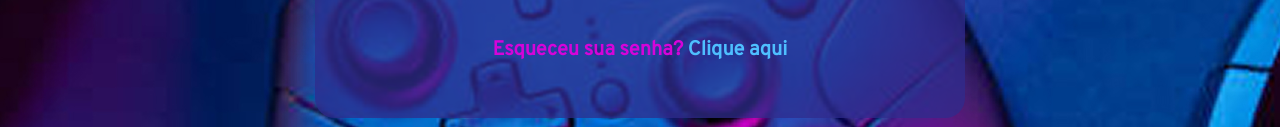
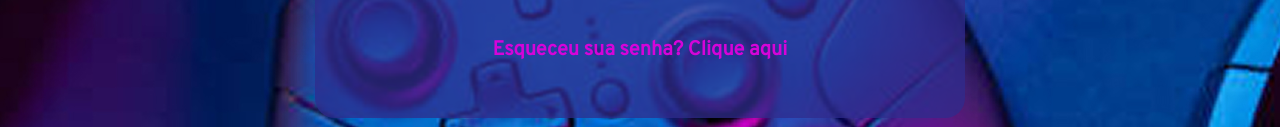
Before and after one commit to Gwolfff/login-gameStart, a plain HTML site: page index.html in a window 1280 px wide. In both pictures the pointer is over the link "Clique aqui". Shown: the part 528-655 px from the top of the page. Drawn offline with Linux system fonts and the light colour scheme.

Commit message:
colocando hover no link

```diff
--- a/style/style.css
+++ b/style/style.css
@@ -112,3 +112,7 @@ p a {
     text-decoration: none;
     color: var(--color-hover);
 }
+
+p a:hover {
+    color: var(--color-principal);
+}
```
